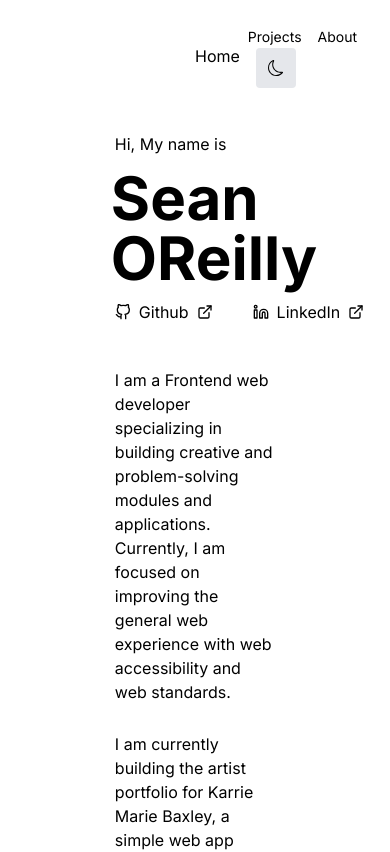
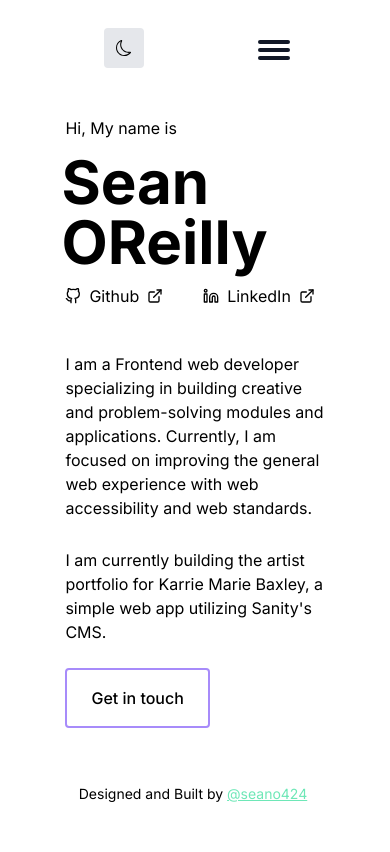
Before and after one commit to seano424/seans-react-portfolio, a Next.js app: page / in a window 390 px wide. Shown: the top 852 px of the page. Built offline with nearby package versions, Linux system fonts and the light colour scheme.

Commit message:
added mobile nav

```diff
--- /dev/null
+++ b/components/MobileNav.js
@@ -0,0 +1,23 @@
+import Link from "next/link";
+
+export default function MobileNav() {
+  return (
+    <section className="flex flex-col items-center p-20">
+      <Link href="/">
+        <a className="mt-4 text-4xl uppercase hover:bg-green-200 rounded px-2">
+          Home
+        </a>
+      </Link>
+      <Link href="/projects">
+        <a className="mt-4 text-4xl uppercase hover:bg-green-200 rounded px-2">
+          Projects
+        </a>
+      </Link>
+      <Link href="/about">
+        <a className="mt-4 text-4xl uppercase hover:bg-green-200 rounded px-2">
+          About
+        </a>
+      </Link>
+    </section>
+  );
+}
--- a/components/Navbar.js
+++ b/components/Navbar.js
@@ -1,15 +1,28 @@
+import { useState } from "react";
 import Link from "next/link";
 import { useTheme } from "next-themes";
 import { BsMoon, BsSun } from "react-icons/bs";
+import MobileNav from "../components/MobileNav";
 
 export default function Navbar() {
+  const [open, setOpen] = useState(false);
   const { theme, setTheme } = useTheme();
+  const button = (
+    <button
+      onClick={() => setTheme(theme === "dark" ? "light" : "dark")}
+      className="bg-gray-200 dark:bg-gray-800 ml-4 rounded p-3 h-10 w-10 focus:outline-none"
+    >
+      {theme === "dark" ? <BsSun /> : <BsMoon />}
+    </button>
+  );
   return (
-    <nav className="sticky z-10 top-0 backdrop-filter backdrop-blur flex w-full justify-between items-center py-6 px-48 my-0">
+    <>
+      <nav className="sticky z-10 top-0 backdrop-filter backdrop-blur flex w-full px-20 justify-between items-center py-6 lg:px-48 my-0">
+        {button}
         <Link className="py-1 mt-1 pl-0 text-sm" href="/">
-        <a>Home</a>
+          <a className="hidden lg:flex">Home</a>
         </Link>
-      <div>
+        <div className="hidden lg:flex">
           <Link href="/projects">
             <a className="py-1 px-2 text-sm sm:text-base sm:px-4 dark:text-gray-300">
               Projects
@@ -20,13 +33,40 @@ export default function Navbar() {
               About
             </a>
           </Link>
-        <button
-          onClick={() => setTheme(theme === "dark" ? "light" : "dark")}
-          className="bg-gray-200 dark:bg-gray-800 ml-4 rounded p-3 h-10 w-10 focus:outline-none"
+          {button}
+        </div>
+        <article
+          onClick={() => setOpen(!open)}
+          className="xl:hidden cursor-pointer flex flex-col justify-center p-3"
         >
-          {theme === "dark" ? <BsSun /> : <BsMoon />}
-        </button>
-      </div>
+          <div
+            className={`w-8 h-1 bg-gray-900 dark:bg-gray-50 rounded-lg transition-all duration-150 ease-linear relative ${
+              open ? `transform rotate-45 mt-2` : `transform rotate-0 mt-1`
+            }`}
+          />
+          <div
+            className={`w-8 h-1 bg-gray-900 dark:bg-gray-50 rounded-lg transition-all duration-150 ease-linear relative ${
+              open
+                ? `transform translate-x-5 opacity-0`
+                : `transform translate-x-0 opacity-100 mt-1 `
+            }`}
+          />
+          <div
+            className={`w-8 h-1 bg-gray-900 dark:bg-gray-50 rounded-lg transition-all duration-150 ease-linear relative ${
+              open
+                ? `transform -rotate-45 -mt-2 mb-3`
+                : `transform rotate-0 mt-1 `
+            }`}
+          />
+        </article>
       </nav>
+      <section
+        className={`absolute top-16 bottom-0 w-full bg-white dark:bg-gray-900 transition-all duration-200 ease-linear ${
+          open ? "opacity-100 h-full" : "opacity-0 h-0"
+        }`}
+      >
+        {open && <MobileNav />}
+      </section>
+    </>
   );
 }
--- a/pages/index.js
+++ b/pages/index.js
@@ -10,7 +10,7 @@ export default function Home() {
         <link rel="icon" href="/favicon.ico" />
       </Head>
 
-      <section style={{ width: "45%" }} className="mt-5">
+      <section className="mt-5 lg:w-3/7 w-5/7">
         <p className="pl-1">Hi, My name is </p>
         <h1 className="text-6xl font-bold py-3">Sean OReilly</h1>
         <article className="flex pb-6 pl-1">
--- a/tailwind.config.js
+++ b/tailwind.config.js
@@ -2,7 +2,16 @@ module.exports = {
   purge: ["./pages/**/*.{js,ts,jsx,tsx}", "./components/**/*.{js,ts,jsx,tsx}"],
   darkMode: "class", // or 'media' or 'class'
   theme: {
-    extend: {},
+    extend: {
+      width: {
+        "1/7": "14.2857143%",
+        "2/7": "28.5714286%",
+        "3/7": "45%",
+        "4/7": "57.1428571%",
+        "5/7": "71.4285714%",
+        "6/7": "85.7142857%",
+      },
+    },
   },
   variants: {
     extend: {},
```
Lines whose indentation alone changed are shown as unchanged.
